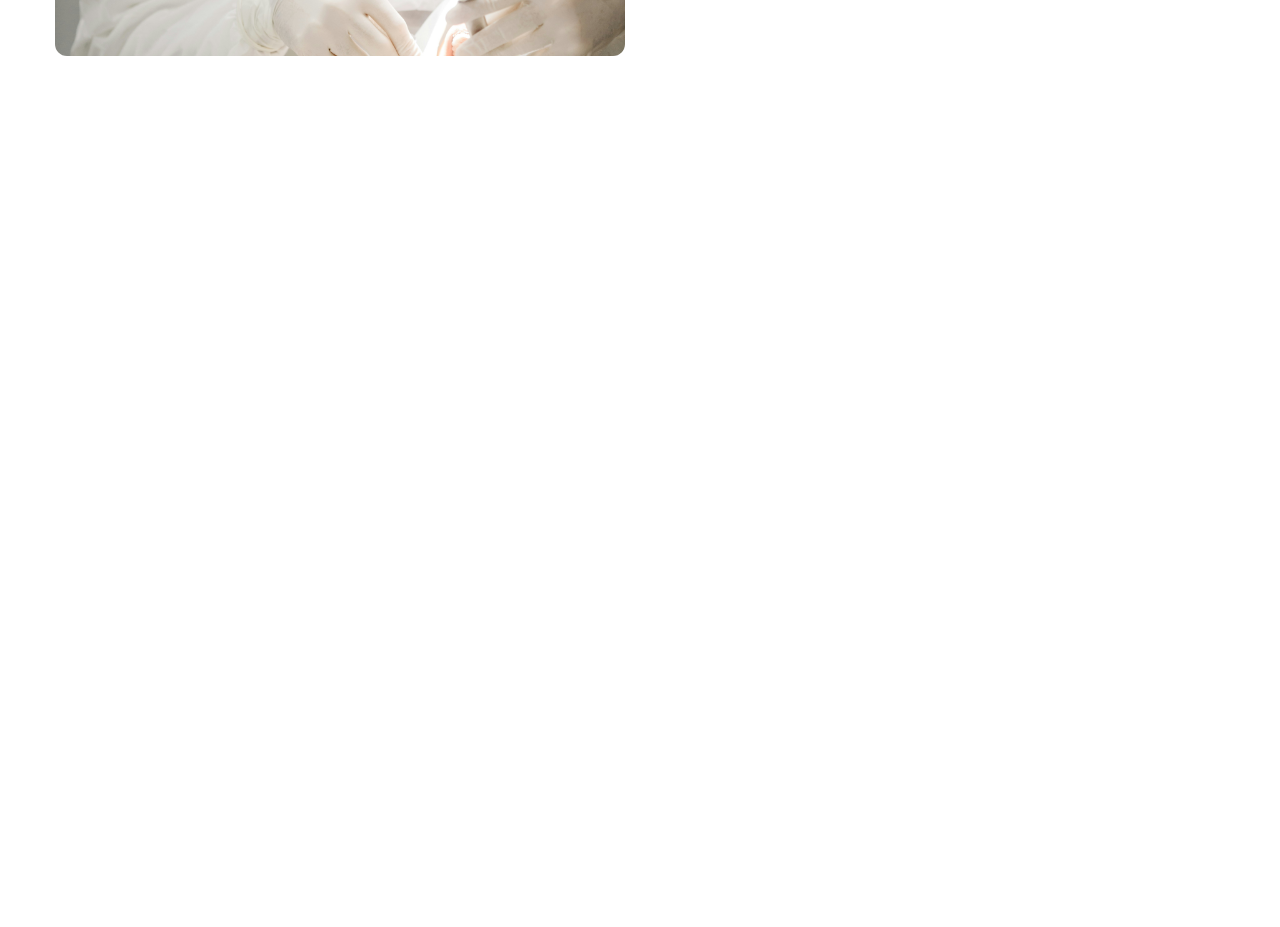
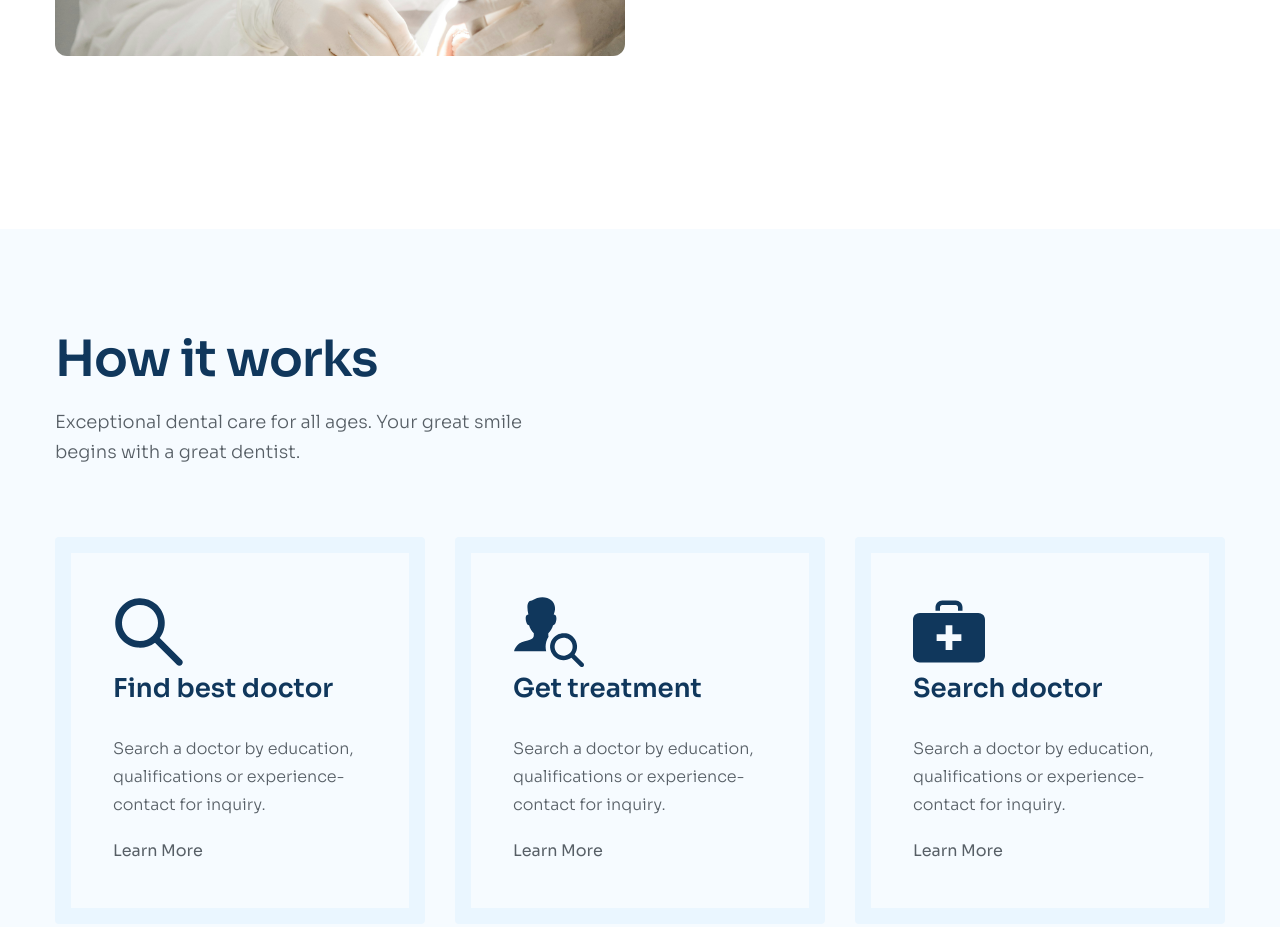
Before and after one commit to sonbui16/project-03, a plain HTML site: page index.html in a window 1280 px wide. Shown: the part 1692-2619 px from the top of the page. Before the commit the page ends 1921 px from the top, so only its background shows below. Drawn offline with Linux system fonts and the light colour scheme.

Commit message:
xong phaan work

```diff
--- a/assets/css/styles.css
+++ b/assets/css/styles.css
@@ -213,7 +213,7 @@ a {
 }
 
 .service-item {
-    margin-bottom:  21px;
+    margin-bottom: 21px;
     display: flex;
     width: 470px;
 }
@@ -242,3 +242,54 @@ a {
     background: #FFF;
     box-shadow: 0px 14px 28px 0px rgba(0, 0, 0, 0.05);
 }
+
+/* Work */
+.word {
+    background: #F6FBFF;
+    padding: 100px 0
+}
+
+.word__list {
+    margin-top: 70px;
+    display: grid;
+    grid-template-columns: repeat(3, 1fr);
+    column-gap: 30px;
+}
+
+.word-item {
+    padding: 43px 42px;
+    border: 16px solid #EAF6FF;
+    border-radius: 4px;
+    transition: .25s
+}
+
+.word-item:hover {
+    border-color: #2E80CE;
+    transform: translateY(-16px);
+}
+
+.word-item__heading {
+    color: #10375C;
+    font-size: 2.6rem;
+    font-weight: 600;
+    line-height: 1.38;
+    /* 138.462% */
+}
+
+.word-item__desc {
+    color: #575F66;
+    font-size: 1.6rem;
+    font-weight: 300;
+    line-height: 1.75;
+    margin-top: 28px;
+}
+
+.word-item__more {
+    color: #575F66;
+    font-size: 1.6rem;
+    font-weight: 400;
+    line-height: 1.75;
+    margin-top: 18px;
+    display: inline-block;
+    /* 175% */
+}
--- a/index.html
+++ b/index.html
@@ -207,6 +207,40 @@
         </div>
       </div>
     </section>
+    <!-- Work -->
+    <section class="word">
+      <div class="container">
+        <h2 class="section-heading">How it works</h2>
+        <p class="section-des">Exceptional dental care for all ages. Your great smile begins with a great dentist.</p>
+        <div class="word__list">
+          <!-- Word item 1 -->
+          <div class="word-item">
+            <img src="./assets/icons/search.svg" alt="" class="word-item__icon">
+            <h3 class="word-item__heading">Find best doctor</h3>
+            <p class="word-item__desc">Search a doctor by education, qualifications or experience-contact for inquiry.
+            </p>
+            <a href="#!" class="word-item__more">Learn More</a>
+          </div>
+          <!-- Word item 2 -->
+          <div class="word-item">
+            <img src="./assets/icons/find.svg" alt="" class="word-item__icon">
+            <h3 class="word-item__heading">Get treatment</h3>
+            <p class="word-item__desc">Search a doctor by education, qualifications or experience-contact for inquiry.
+            </p>
+            <a href="#!" class="word-item__more">Learn More</a>
+          </div>
+          <!-- Word item 3 -->
+          <div class="word-item">
+            <img src="./assets/icons/treatment.svg" alt="" class="word-item__icon">
+            <h3 class="word-item__heading">Search doctor</h3>
+            <p class="word-item__desc">Search a doctor by education, qualifications or experience-contact for inquiry.
+            </p>
+            <a href="#!" class="word-item__more">Learn More</a>
+          </div>
+
+        </div>
+      </div>
+    </section>
   </main>
 </body>
 
```
Also changed, not shown: assets/icons/find.svg (added), assets/icons/search.svg (added), assets/icons/treatment.svg (added).
